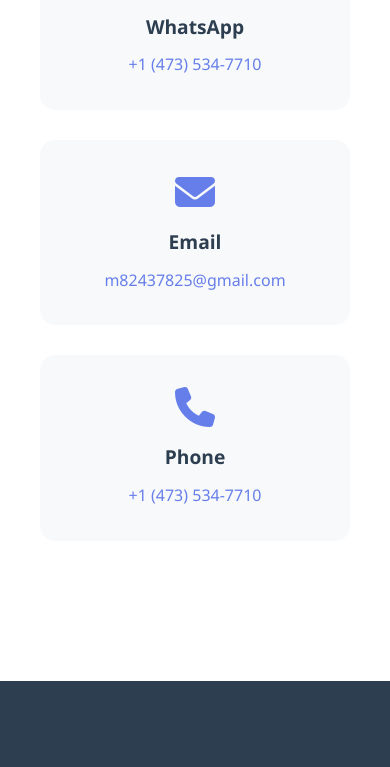
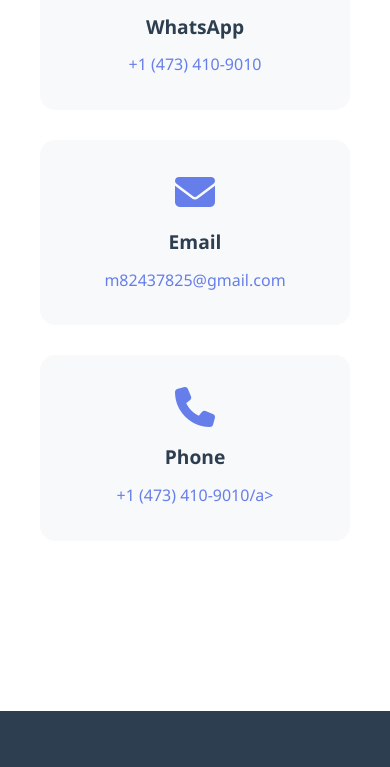
Before and after one commit to engfa21/portfolio, a plain HTML site: page index.html in a window 390 px wide. Shown: the part 7537-8304 px from the top of the page. Drawn offline with Linux system fonts and the light colour scheme.

Commit message:
fix: update WhatsApp and phone to 410-9010

```diff
--- a/index.html
+++ b/index.html
@@ -709,7 +709,7 @@
                 <div class="contact-card">
                     <i class="fab fa-whatsapp"></i>
                     <h3>WhatsApp</h3>
-                    <a href="https://wa.me/14735347710" target="_blank">+1 (473) 534-7710</a>
+                    <a href="https://wa.me/14734109010" target="_blank">+1 (473) 410-9010</a>
                 </div>
                 <div class="contact-card">
                     <i class="fas fa-envelope"></i>
@@ -719,7 +719,7 @@
                 <div class="contact-card">
                     <i class="fas fa-phone"></i>
                     <h3>Phone</h3>
-                    <a href="tel:+14734123456">+1 (473) 534-7710</a>
+                    <a href="tel:+14734109010">+1 (473) 410-9010/a>
                 </div>
             </div>
         </div>
```
